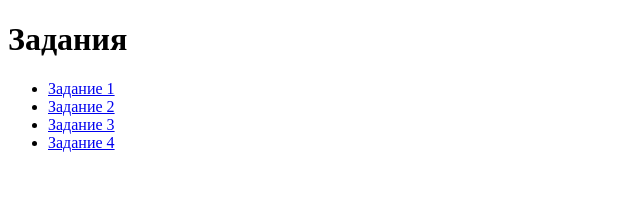
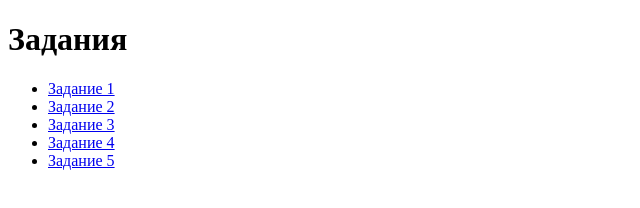
Before and after one commit to Olegarhchik/web, a plain HTML site: page tasks/tasks.html in a window 1280 px wide. Shown: the full height of the page, 0-640 px from the left. Drawn offline with Linux system fonts and the light colour scheme.

Commit message:
Update tasks.html

```diff
--- a/tasks/tasks.html
+++ b/tasks/tasks.html
@@ -13,6 +13,7 @@
         <li><a href="2/index.html">Задание 2</a></li>
         <li><a href="3/index.html">Задание 3</a></li>
         <li><a href="4/index.html">Задание 4</a></li>
+        <li><a href="5/index.html">Задание 5</a></li>
     </ul>
 </body>
 </html>
```
